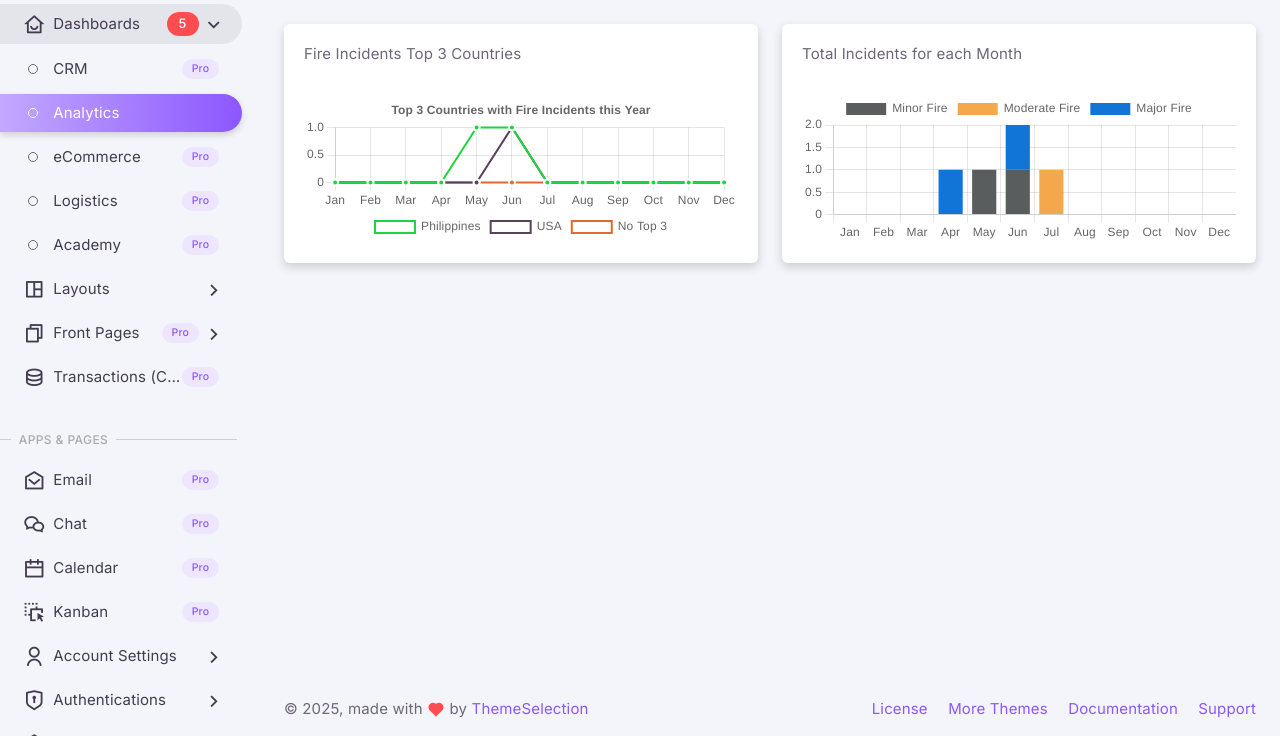
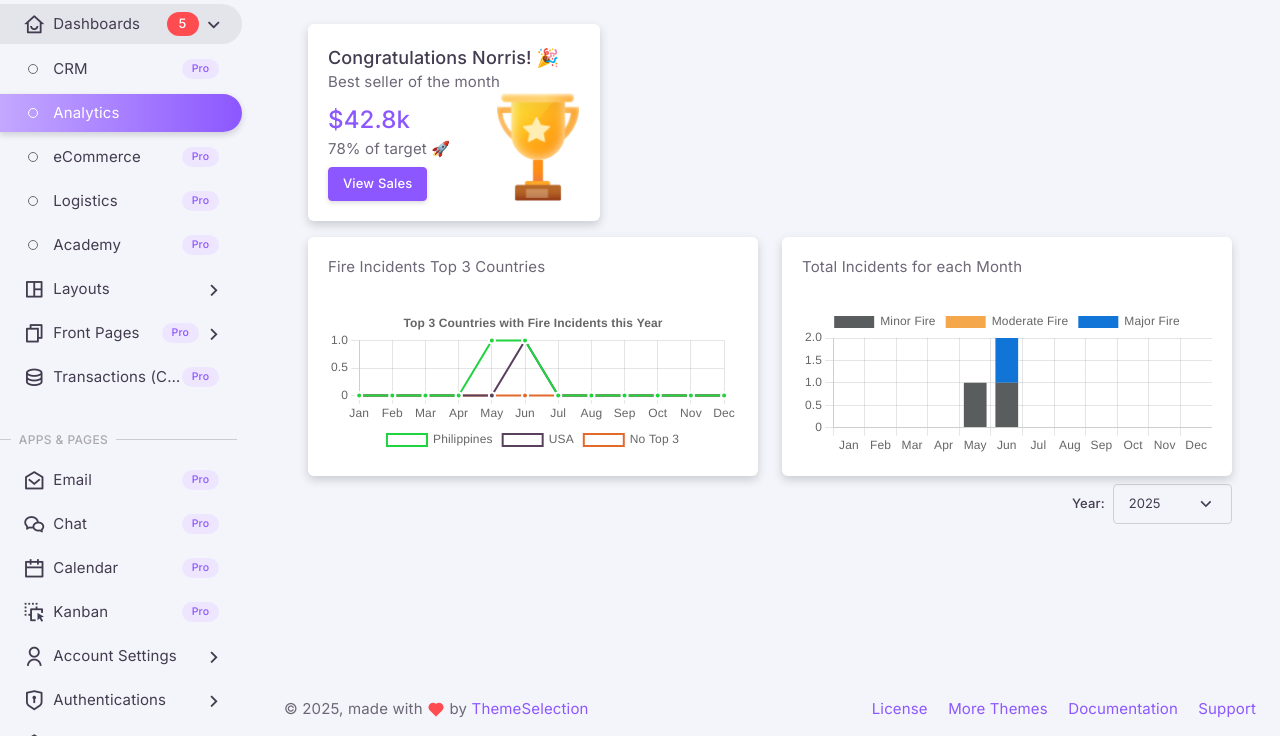
Before and after one commit to xyrilplayz/materio.gg, a Django app: page / in a window 1280 px wide. Shown: the part 64-800 px from the top of the page. Run offline with Django 5.2, Linux system fonts and the light colour scheme; data comes from the database, SQL or seed files in the repository; some libraries are stand-ins or nearby versions.

Commit message:
sort by year

```diff
--- a/real materio/apps/fire/templates/dashboard_analytics.html
+++ b/real materio/apps/fire/templates/dashboard_analytics.html
@@ -15,7 +15,28 @@
   <!-- Include Chart.js -->
   <script src="https://cdn.jsdelivr.net/npm/chart.js"></script>
   <script>
-    fetch("/multilineChart/")
+    const selectYear = document.getElementById("selectYear");
+    let multilineChartInstance = null;
+    let multibarChartInstance = null;
+
+    function loadYears() {
+      fetch("/DataByYear/")
+        .then(response => response.json())
+        .then(data => {
+          data.forEach(year => {
+            const option = document.createElement("option");
+            option.value = year;
+            option.textContent = year;
+            selectYear.appendChild(option);
+          });
+
+          const selectedYear = new Date().getFullYear();
+          selectYear.value = selectedYear;
+          updateCharts(selectedYear);
+        });
+    }
+  function updateCharts(year) {
+    fetch(`/multilineChart/?year=${year}`)
       .then(response => response.json())
       .then(data => {
         const monthOrder = ["01", "02", "03", "04", "05", "06", "07", "08", "09", "10", "11", "12"];
@@ -44,8 +65,12 @@
           });
         });
 
+        if (multilineChartInstance) {
+            multilineChartInstance.destroy();
+        }
+
         const ctx = document.getElementById("multipleLineChart").getContext("2d");
-        new Chart(ctx, {
+        multilineChartInstance = new Chart(ctx, {
           type: "line",
           data: {
             labels,
@@ -78,10 +103,11 @@
       })
       .catch(error => console.error("Chart load error:", error));
 
-    fetch("/multiBarChart/")
+    fetch(`/multiBarChart/?year=${year}`)
       .then((response) => response.json())
       .then((result) => {
-          var severitylevel = Object.keys(result);
+          var dataForYear = result[year] || {};
+          var severitylevel = Object.keys(dataForYear);
           // Extract incident counts for each severity level
           var incidentCount_major = [];
           var incidentCount_minor = [];
@@ -97,27 +123,29 @@
 
           // Check if data for each severity level exists and extract incident counts
           if (severitylevel.length >= 1) {
-          var sl1_data = result[severitylevel[0]];
-          var sortedKeys1 = sortObjectKeys(sl1_data);
-          incidentCount_major = sortedKeys1.map((key) => sl1_data[key]);
+            const sl1_data = dataForYear[severitylevel[0]];
+            const sortedKeys1 = sortObjectKeys(sl1_data);
+            incidentCount_major = sortedKeys1.map(key => sl1_data[key]);
           }
 
           if (severitylevel.length >= 2) {
-          var sl2_data = result[severitylevel[1]];
-          var sortedKeys2 = sortObjectKeys(sl2_data);
-          incidentCount_minor = sortedKeys2.map((key) => sl2_data[key]);
+            const sl2_data = dataForYear[severitylevel[1]];
+            const sortedKeys2 = sortObjectKeys(sl2_data);
+            incidentCount_minor = sortedKeys2.map(key => sl2_data[key]);
           }
 
           if (severitylevel.length >= 3) {
-          var sl3_data = result[severitylevel[2]];
-          var sortedKeys3 = sortObjectKeys(sl3_data);
-          incidentCount_moderate = sortedKeys3.map((key) => sl3_data[key]);
+            const sl3_data = dataForYear[severitylevel[2]];
+            const sortedKeys3 = sortObjectKeys(sl3_data);
+            incidentCount_moderate = sortedKeys3.map(key => sl3_data[key]);
           }
 
-          // Now create the chart after the data is ready
-          var multipleBarChart = document.getElementById("multipleBarChart").getContext("2d");
+          if (multibarChartInstance) {
+            multibarChartInstance.destroy();
+          }
 
-          new Chart(multipleBarChart, {
+          const ctxBar = document.getElementById("multipleBarChart").getContext("2d");
+          multibarChartInstance = new Chart(ctxBar, {
           type: "bar",
           data: {
               labels: ["Jan", "Feb", "Mar", "Apr", "May", "Jun", "Jul", "Aug", "Sep", "Oct", "Nov", "Dec"],
@@ -168,11 +196,33 @@
           });
       })
       .catch((error) => console.error("Error:", error));
+  }
 
+  selectYear.addEventListener("change", () => {
+    const selectedYear = selectYear.value;
+    updateCharts(selectedYear);
+  });
+
+  loadYears();
 </script>
 {% endblock vendor_js %}
 
 {% block content %}
+<div class="container-fluid">
+  <div class="row gy-4 mb-4">
+    <div class="col-md-12 col-lg-4">
+      <div class="card">
+        <div class="card-body text-nowrap">
+          <h5 class="card-title mb-0 flex-wrap text-nowrap">Congratulations Norris! 🎉</h5>
+          <p class="mb-2">Best seller of the month</p>
+          <h4 class="text-primary mb-0">$42.8k</h4>
+          <p class="mb-2">78% of target 🚀</p>
+          <a href="javascript:;" class="btn btn-sm btn-primary">View Sales</a>
+        </div>
+        <img src="{% static 'img/illustrations/trophy.png' %}" class="position-absolute bottom-0 end-0 me-5 mb-5" width="83" alt="view sales">
+      </div>
+    </div>
+  </div>
   <div class="row gy-6">
 
     <!-- Weekly Overview Chart -->
@@ -201,5 +251,11 @@
               </div>
         </div>
     </div>
-
+  <div class="d-flex justify-content-end mb-4 mt-2">
+    <div class="d-flex align-items-center gap-2" style="min-width: 160px;">
+      <label for="selectYear" class="form-label mb-0">Year:</label>
+      <select id="selectYear" class="form-select form-select-sm"></select>
+    </div>
+  </div>
+</div>
 {% endblock content %}
--- a/real materio/apps/fire/urls.py
+++ b/real materio/apps/fire/urls.py
@@ -1,8 +1,9 @@
 from django.urls import path
-from .views import DashboardsView, MultilineIncidentTop3Country, multipleBarbySeverity
+from .views import DashboardsView, MultilineIncidentTop3Country, multipleBarbySeverity, DataByYear
 
 urlpatterns = [
     path("", DashboardsView.as_view(template_name="dashboard_analytics.html"), name="index",),
     path('multilineChart/', MultilineIncidentTop3Country, name='chart'),
     path('multiBarChart/', multipleBarbySeverity, name='chart'),
+    path('DataByYear/', DataByYear, name='incidents_by_year'),
 ]
--- a/real materio/apps/fire/views.py
+++ b/real materio/apps/fire/views.py
@@ -20,13 +20,28 @@ class DashboardsView(TemplateView):
 
         return context
 
+def DataByYear(request):
+    query = '''
+    SELECT DISTINCT strftime('%Y', date_time) AS year
+    FROM fire_incident
+    ORDER BY year DESC;
+    '''
+    with connection.cursor() as cursor:
+        cursor.execute(query)
+        years = [row[0] for row in cursor.fetchall()]
+    return JsonResponse(years, safe=False)
+
 def MultilineIncidentTop3Country(request):
-    query = '''
+    selected_year = request.GET.get("year", "")
+    if not selected_year.isdigit():
+        return JsonResponse({}, status=400)
+
+    query = f'''
     WITH top_countries AS (
         SELECT fl.country
         FROM fire_incident fi
         JOIN fire_locations fl ON fi.location_id = fl.id
-        WHERE strftime('%Y', fi.date_time) = strftime('%Y', 'now')
+        WHERE strftime('%Y', fi.date_time) = '{selected_year}'
         GROUP BY fl.country
         ORDER BY COUNT(fi.id) DESC
         LIMIT 3
@@ -41,7 +56,7 @@ def MultilineIncidentTop3Country(request):
         fire_locations fl ON fi.location_id = fl.id
     WHERE
         fl.country IN (SELECT country FROM top_countries)
-        AND strftime('%Y', fi.date_time) = strftime('%Y', 'now')
+        AND strftime('%Y', fi.date_time) = '{selected_year}'
     GROUP BY
         fl.country, month
     ORDER BY
@@ -71,35 +86,36 @@ def MultilineIncidentTop3Country(request):
     return JsonResponse(result)
 
 def multipleBarbySeverity(request):
-    query = '''
+    selected_year = request.GET.get("year", "")
+    if not selected_year.isdigit():
+        return JsonResponse({}, status=400)
+
+    query = f'''
         SELECT
+            strftime('%Y', fi.date_time) AS year,
             fi.severity_level,
             strftime('%m', fi.date_time) AS month,
             COUNT(fi.id) AS incident_count
         FROM
             fire_incident fi
-        GROUP BY fi.severity_level, month
-        '''
+        WHERE
+            strftime('%Y', fi.date_time) = '{selected_year}'
+        GROUP BY year, fi.severity_level, month
+        ORDER BY year, fi.severity_level, month
+    '''
 
     with connection.cursor() as cursor:
         cursor.execute(query)
         rows = cursor.fetchall()
 
+    months = [str(i).zfill(2) for i in range(1, 13)]
     result = {}
-    months = set(str(i).zfill(2) for i in range(1, 13))
 
-    for row in rows:
-        level = str(row[0])  # Ensure the severity level is a string
-        month = row[1]
-        total_incidents = row[2]
-
-        if level not in result:
-            result[level] = {month: 0 for month in months}
-
-        result[level][month] = total_incidents
-
-    # Sort months within each severity level
-    for level in result:
-        result[level] = dict(sorted(result[level].items()))
+    for year, severity, month, count in rows:
+        if year not in result:
+            result[year] = {}
+        if severity not in result[year]:
+            result[year][severity] = {m: 0 for m in months}
+        result[year][severity][month] = count
 
     return JsonResponse(result)
```
Lines whose indentation alone changed are shown as unchanged.
